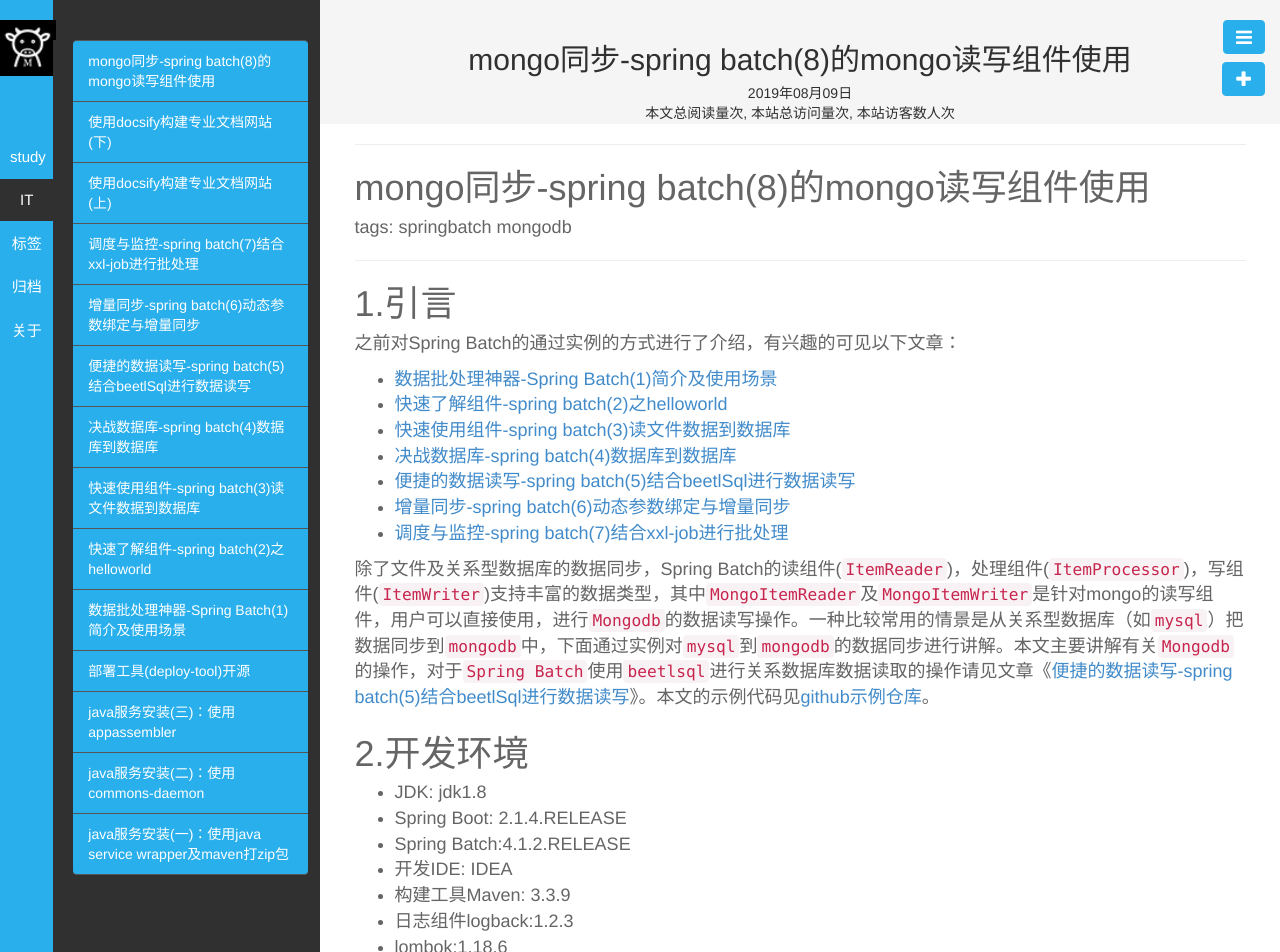
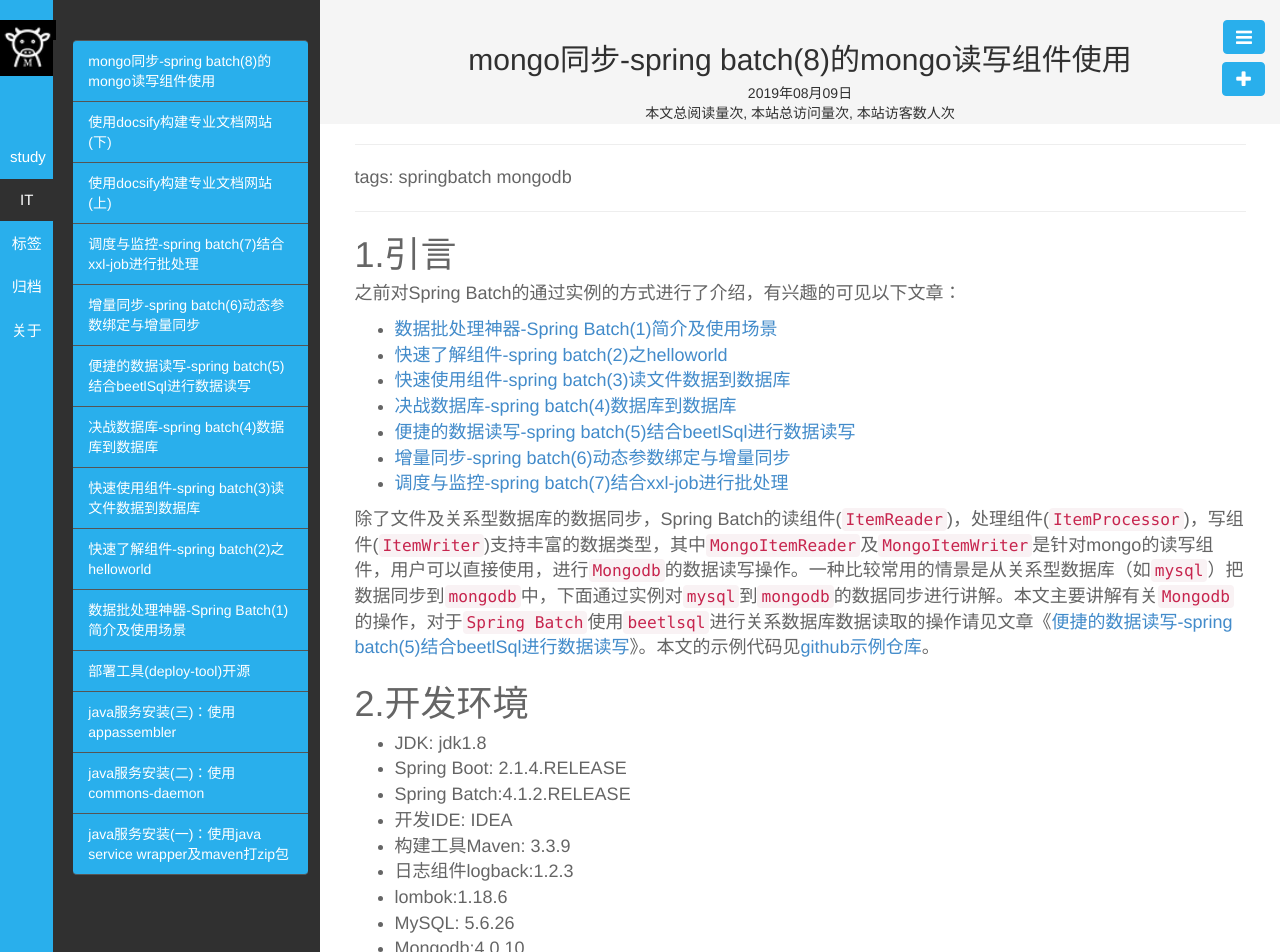
Before and after one commit to mianshenglee/mianshenglee.github.io, a Jekyll site: the page built from _posts/IT/2019-08-09-spring batch(8).md, in a window 1280 px wide. Shown: the top 952 px of the page. Built offline with Jekyll 4.4.1, drawn with Linux system fonts in a browser that asks for light colours; comment, search, counter and statistics services are not loaded.

Commit message:
修改标题

```diff
--- a/_posts/IT/2019-08-09-spring batch(8).md
+++ b/_posts/IT/2019-08-09-spring batch(8).md
@@ -6,8 +6,6 @@
 keywords:
 description:
 ---
-
-# mongo同步-spring batch(8)的mongo读写组件使用
 
 tags: springbatch mongodb
 
```
